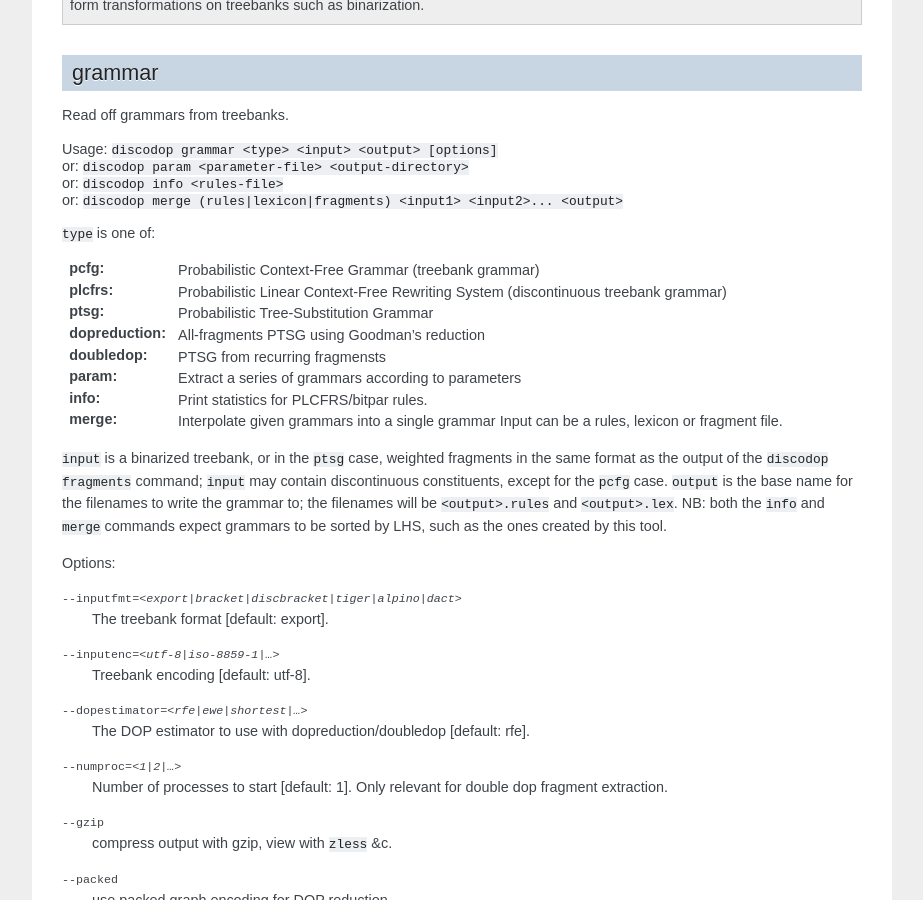
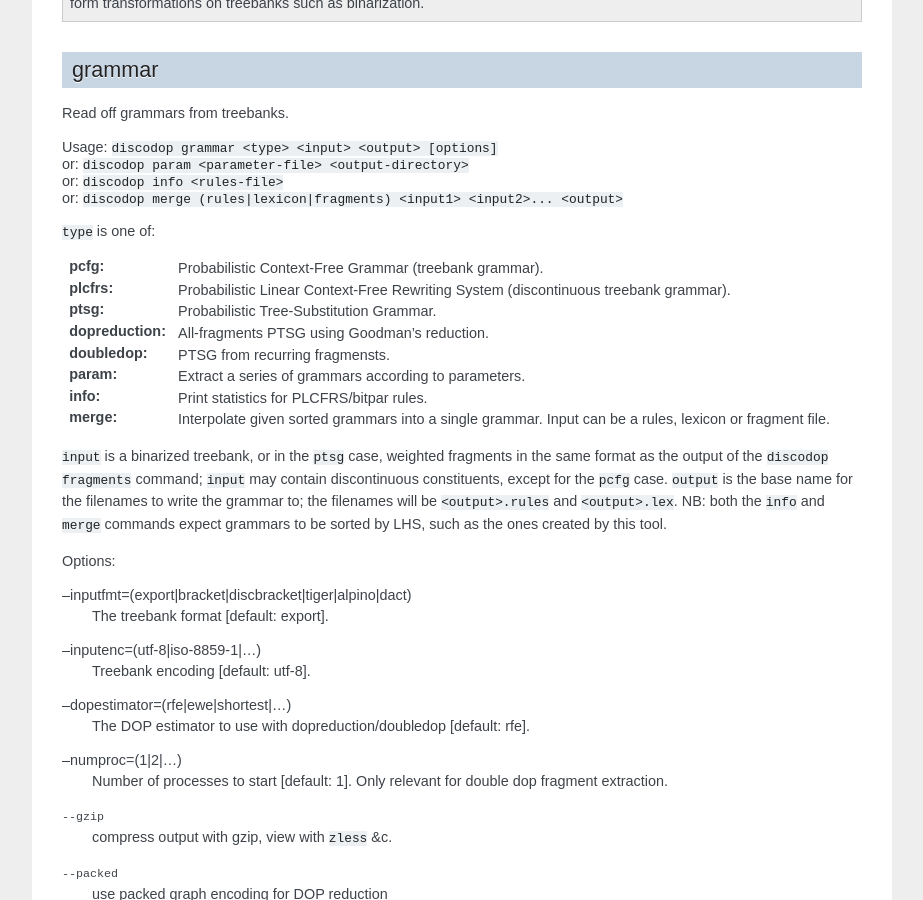
Before and after one commit to andreasvc/disco-dop, a Sphinx documentation site: the page built from docs/discodop.rst, in a window 1280 px wide and 900 px high, scrolled down 5358 px. Shown: the whole window, without its empty margins (198-1121 px from the left). Built offline with Sphinx 7.4.7, drawn with Linux system fonts in a browser that asks for light colours; some of the changed text lies outside the part shown.

Commit message:
update CLI options description
- follow docopt conventions: square brackets only for optional elements,
  parentheses instead of brackets for non-optional choices;
  angular brackets for single positional items.
- add option to specify objective function with
  "discodop parser --simple"

```diff
--- a/docs/discodop.rst
+++ b/docs/discodop.rst
@@ -234,18 +243,18 @@
 
 ``type`` is one of:
 
-:pcfg:            Probabilistic Context-Free Grammar (treebank grammar)
+:pcfg:            Probabilistic Context-Free Grammar (treebank grammar).
 :plcfrs:
                   Probabilistic Linear Context-Free Rewriting System
-                  (discontinuous treebank grammar)
+                  (discontinuous treebank grammar).
 
-:ptsg:            Probabilistic Tree-Substitution Grammar
-:dopreduction:    All-fragments PTSG using Goodman's reduction
-:doubledop:       PTSG from recurring fragmensts
-:param:           Extract a series of grammars according to parameters
+:ptsg:            Probabilistic Tree-Substitution Grammar.
+:dopreduction:    All-fragments PTSG using Goodman's reduction.
+:doubledop:       PTSG from recurring fragmensts.
+:param:           Extract a series of grammars according to parameters.
 :info:            Print statistics for PLCFRS/bitpar rules.
 :merge:
-                  Interpolate given grammars into a single grammar
+                  Interpolate given sorted grammars into a single grammar.
                   Input can be a rules, lexicon or fragment file.
 
 ``input`` is a binarized treebank, or in the ``ptsg`` case, weighted fragments
@@ -332,7 +341,7 @@
 --prob       Print probabilities as well as parse trees.
 --tags       Tokens are of the form ``word/POS``; give both to parser.
 
---fmt=[export|bracket|discbracket|alpino|conll|mst|wordpos]
+--fmt=(export|bracket|discbracket|alpino|conll|mst|wordpos)
              Format of output [default: discbracket].
 
 --numproc=k  Launch k processes, to exploit multiple cores.
@@ -367,7 +380,7 @@
                   :'add': show both syntactic categories and functions,
                   :'replace': only show grammatical functions.
 
---morphology=x    :'no'=default: only show POS tags,
+--morphology=x    :'no': only show POS tags [default],
                   :'add': concatenate morphology tags to POS tags,
                   :'replace': replace POS tags with morphology tags,
                   :'between': add morphological node between POS tag and word.
```
Also changed, not shown: other parts of docs/discodop.rst (+28 -15 lines), 6 other files.
